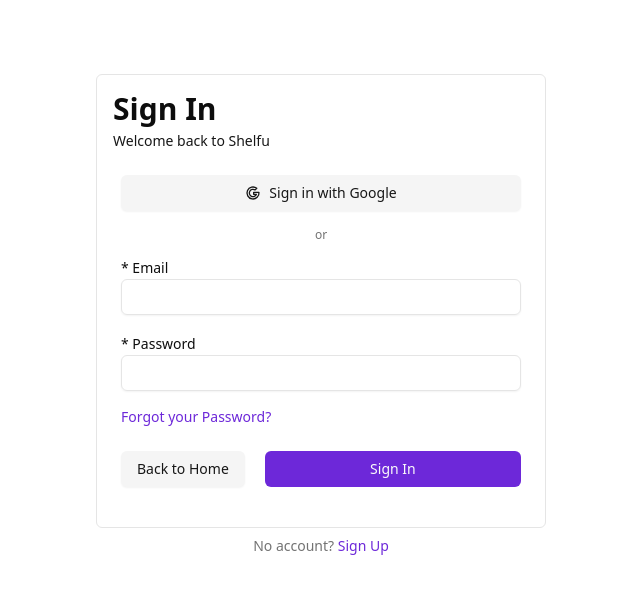
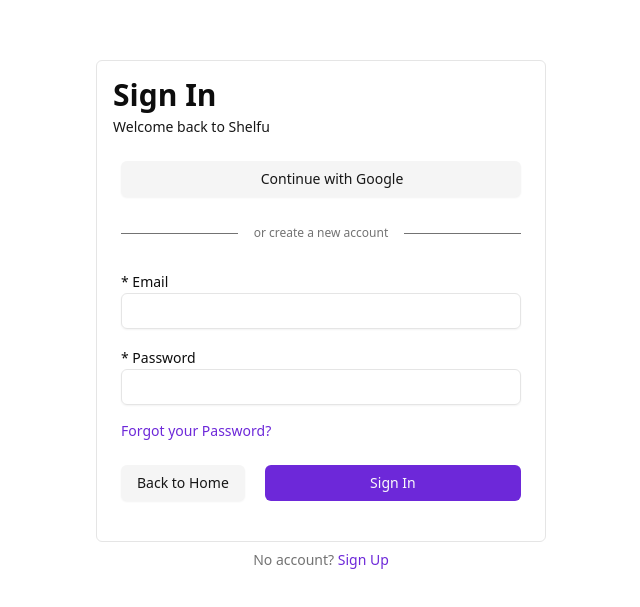
Before and after one commit to Mahib09/Shelfu, a Next.js app in the folder client/: page /auth/login in a window 1280 px wide. Shown: the part 139-746 px from the top of the page, without its empty margins (319-959 px from the left). Built offline with nearby package versions, Linux system fonts and the light colour scheme; no server answers; some icons are missing.

Commit message:
fix: ui fixes and changes

```diff
--- a/client/package.json
+++ b/client/package.json
@@ -31,6 +31,7 @@
     "class-variance-authority": "^0.7.1",
     "clsx": "^2.1.1",
     "cmdk": "^1.1.1",
+    "devicons-react": "^1.5.0",
     "embla-carousel-react": "^8.5.2",
     "firebase": "^11.3.1",
     "js-cookie": "^3.0.5",
--- a/client/src/app/auth/login/page.jsx
+++ b/client/src/app/auth/login/page.jsx
@@ -11,6 +11,7 @@
 import { useManga } from "@/context/mangaContext";
 import { Button } from "@/components/ui/button";
 import { Label } from "@/components/ui/label";
+import GoogleOriginal from "devicons-react/icons/GoogleOriginal";
 
 const schema = Yup.object().shape({
   email: Yup.string()
@@ -82,25 +83,16 @@
             }}
             className=" w-full"
           >
-            <svg
-              xmlns="http://www.w3.org/2000/svg"
-              width="20"
-              height="20"
-              viewBox="0 0 24 24"
-              fill="none"
-              stroke="currentColor"
-              strokeWidth="2"
-              strokeLinecap="round"
-              strokeLinejoin="round"
-              className="tabler-icon tabler-icon-brand-google "
-            >
-              <path d="M20.945 11a9 9 0 1 1 -3.284 -5.997l-2.655 2.392a5.5 5.5 0 1 0 2.119 6.605h-4.125v-3h7.945z"></path>
-            </svg>
-            Sign in with Google
+            <GoogleOriginal />
+            Continue with Google
           </Button>
-          <p className="mt-1 text-xs text-muted-foreground whitespace-nowrap">
-            or
-          </p>
+          <div className="flex items-center my-4 w-full">
+            <div className="flex-grow border-t border-muted-foreground"></div>
+            <p className="mx-4 text-xs text-muted-foreground">
+              or create a new account
+            </p>
+            <div className="flex-grow border-t border-muted-foreground"></div>
+          </div>
           <div className="w-full flex flex-col gap-4">
             <div>
               {" "}
--- a/client/src/app/auth/signup/page.jsx
+++ b/client/src/app/auth/signup/page.jsx
@@ -10,6 +10,7 @@
 import { Button } from "@/components/ui/button";
 import { Input } from "@/components/ui/input";
 import { Label } from "@/components/ui/label";
+import { GoogleOriginal } from "devicons-react";
 // Validation schema for form
 const schema = Yup.object().shape({
   name: Yup.string().required("Name is required"),
@@ -65,25 +66,16 @@
             onClick={signInWithGoogle}
             className="w-full"
           >
-            <svg
-              xmlns="http://www.w3.org/2000/svg"
-              width="20"
-              height="20"
-              viewBox="0 0 24 24"
-              fill="none"
-              stroke="currentColor"
-              strokeWidth="2"
-              strokeLinecap="round"
-              strokeLinejoin="round"
-              className="tabler-icon tabler-icon-brand-google"
-            >
-              <path d="M20.945 11a9 9 0 1 1 -3.284 -5.997l-2.655 2.392a5.5 5.5 0 1 0 2.119 6.605h-4.125v-3h7.945z"></path>
-            </svg>
+            <GoogleOriginal />
             Sign up with Google
           </Button>
-          <p className="text-xs text-muted-foreground">
-            or create a new account
-          </p>
+          <div className="flex items-center my-4 w-full">
+            <div className="flex-grow border-t border-muted-foreground"></div>
+            <p className="mx-4 text-xs text-muted-foreground">
+              or create a new account
+            </p>
+            <div className="flex-grow border-t border-muted-foreground"></div>
+          </div>
           <div className="w-full flex flex-col gap-2">
             <div>
               <Label htmlFor="name">* Name</Label>
```
Also changed, not shown: 1 other file (tests, documents, lock files or other folders).
